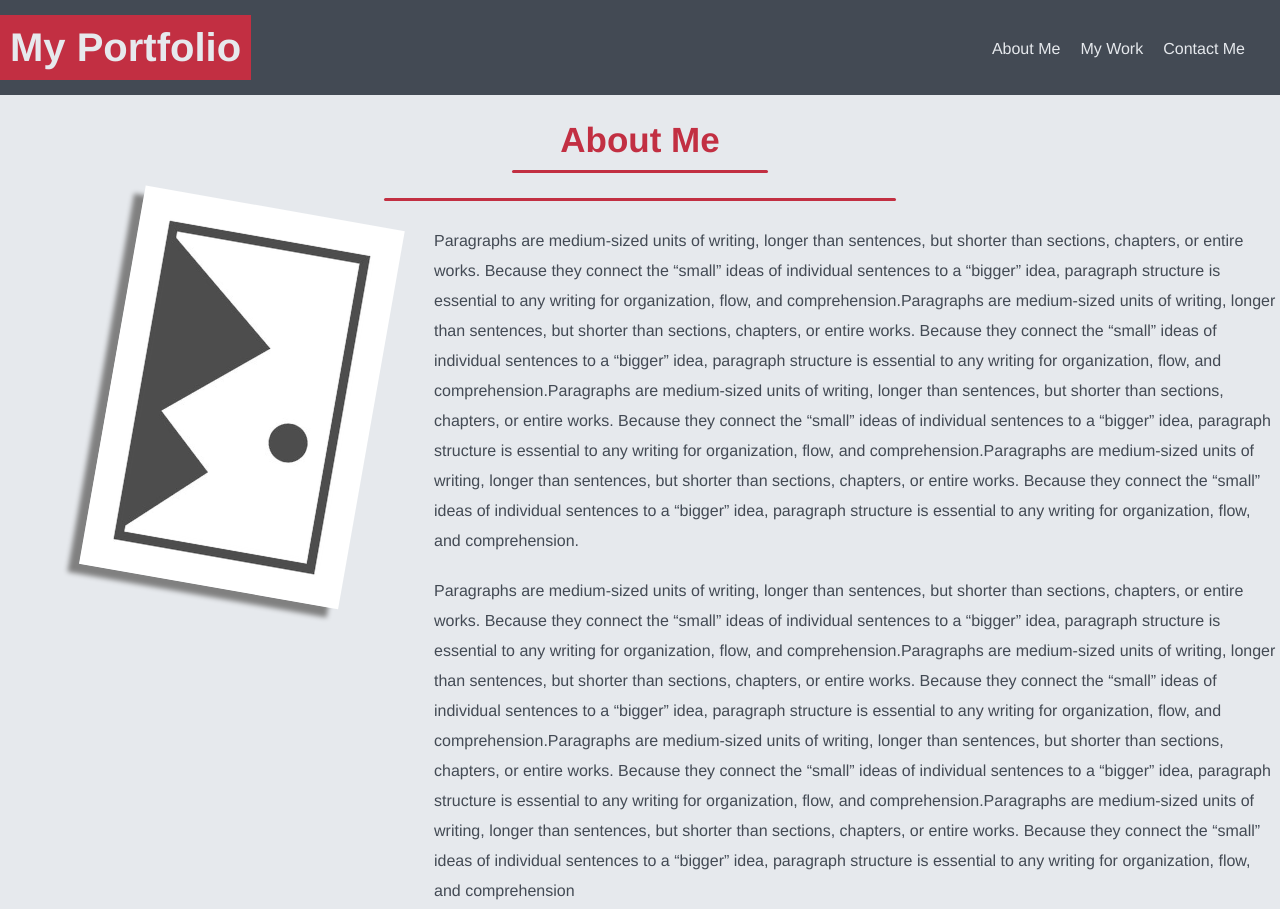
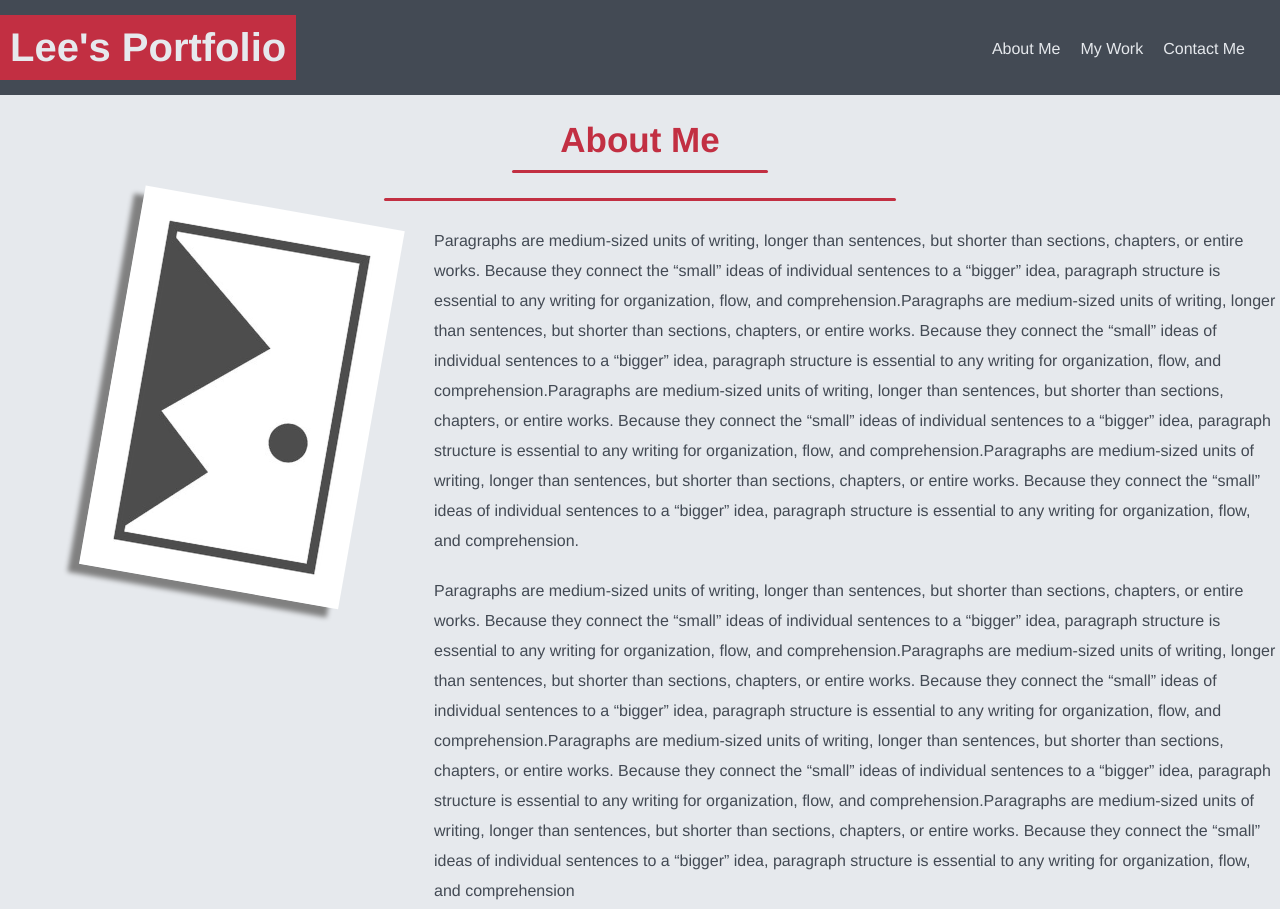
Before and after one commit to LWSE13/Lees-Programming-Portfolio, a plain HTML site: page index.html in a window 1280 px wide. Shown: the top 909 px of the page. Drawn offline with Linux system fonts and the light colour scheme.

```diff
--- a/index.html
+++ b/index.html
@@ -10,7 +10,7 @@
     <div id="responsive-header">
     <header>
         <div>
-            <h1>My Portfolio</h1>
+            <h1>Lee's Portfolio</h1>
         </div>
 
         <nav>
```
Also changed, not shown: assets/images/inspect.png (added), assets/images/terminal-preview.png (added), 1 other file.
